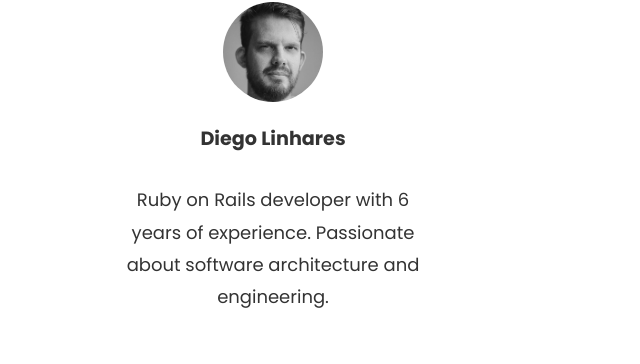
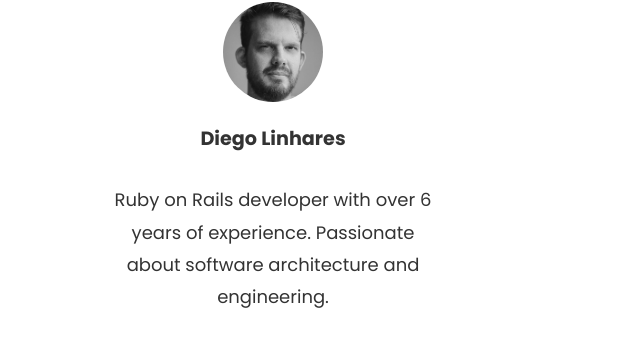
Before and after one commit to whysimplicity/landing, a plain HTML site: page index.html in a window 1280 px wide. Shown: the part 1937-2301 px from the top of the page, 367-1007 px from the left. Drawn offline with nearby package versions, Linux system fonts and the light colour scheme.

Commit message:
fix: Fix minor text

```diff
--- a/index.html
+++ b/index.html
@@ -540,7 +540,7 @@ footer p {
             <img src="ralf.jpg" alt="Diego Picture">
           </div>
           <h3>Diego Linhares</h3>
-          <p>Ruby on Rails developer with 6 years of experience. Passionate about software architecture and engineering.</p>
+          <p>Ruby on Rails developer with over 6 years of experience. Passionate about software architecture and engineering.</p>
         </div>
       </div>
     </div>
```
